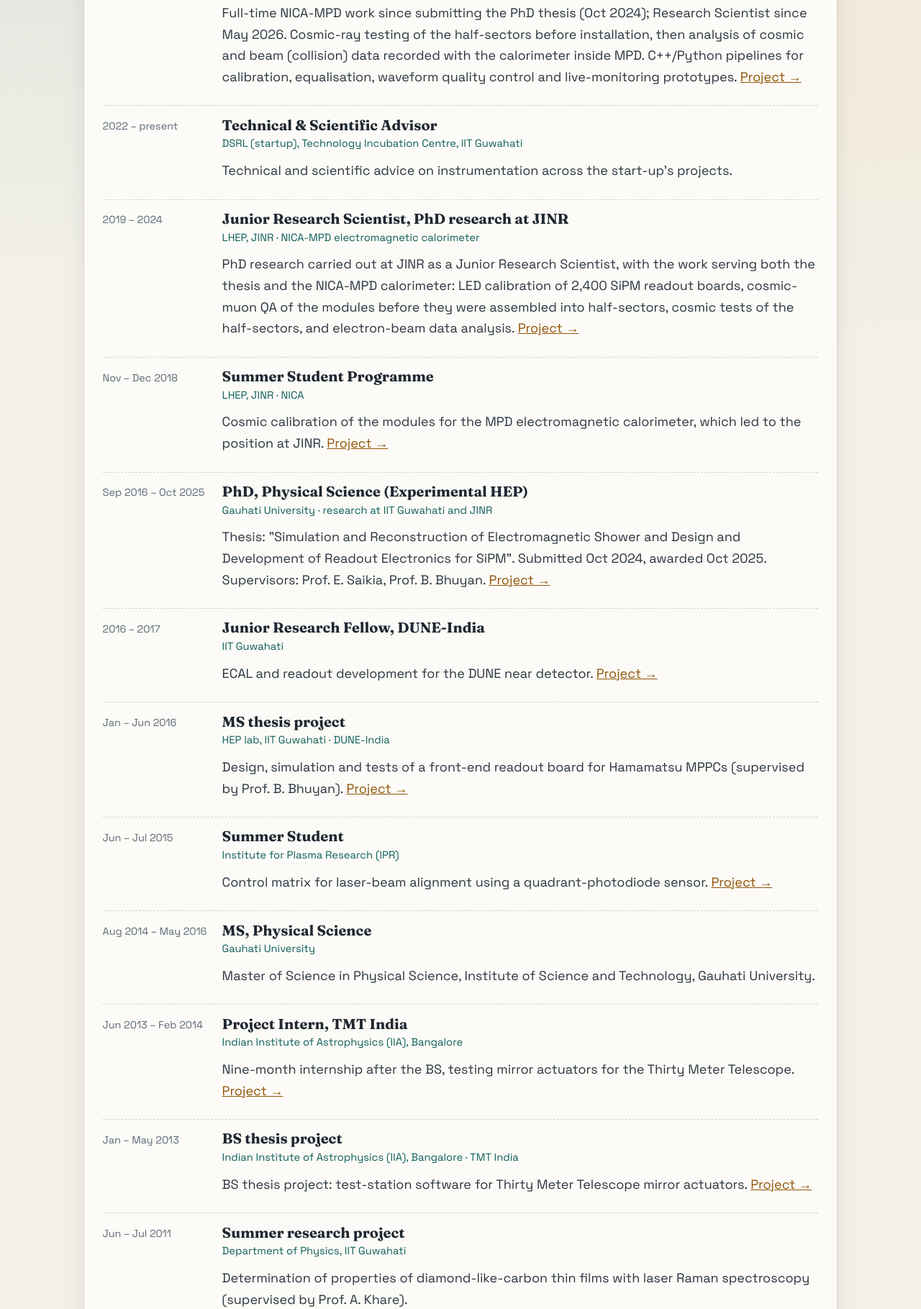
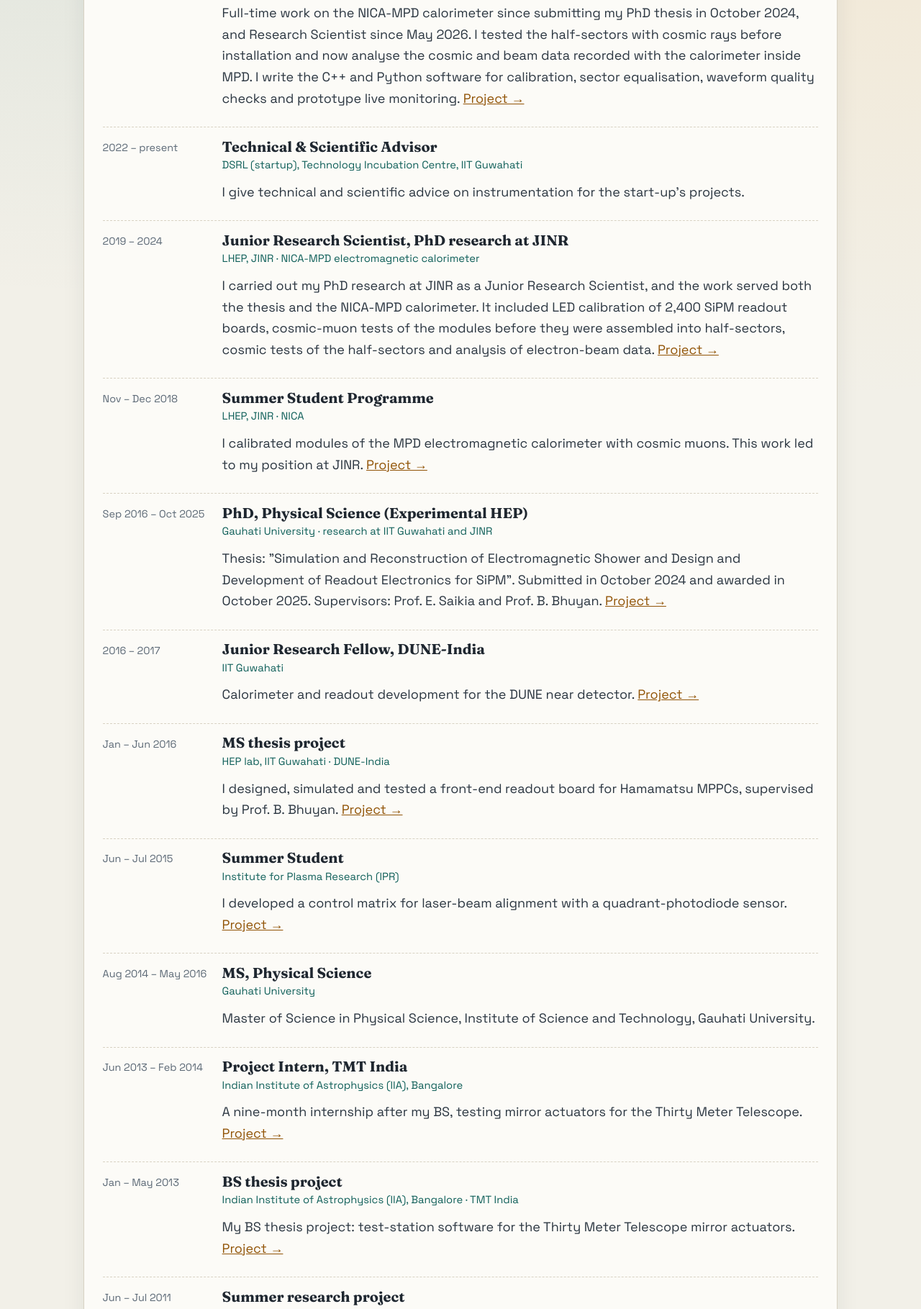
Before and after one commit to maharnab/maharnab.github.io, an Astro site: page /about in a window 1280 px wide. Shown: the part 981-2800 px from the top of the page at 72% size. Built offline with nearby package versions, Linux system fonts and the light colour scheme; Astro itself is replaced by a stand-in of ours.

Commit message:
About: plain-style experience entries; contact line mentions future projects
Co-Authored-By: Claude Opus 5.5 <noreply@anthropic.com>

```diff
--- a/src/data/timeline.ts
+++ b/src/data/timeline.ts
@@ -34,7 +34,7 @@ export const timeline: Entry[] = [
 		title: 'Full-time on NICA-MPD',
 		org: 'LHEP, JINR · NICA-MPD electromagnetic calorimeter',
 		short: 'Calibration, QA and data analysis for the MPD electromagnetic calorimeter.',
-		text: 'Full-time NICA-MPD work since submitting the PhD thesis (Oct 2024); Research Scientist since May 2026. Cosmic-ray testing of the half-sectors before installation, then analysis of cosmic and beam (collision) data recorded with the calorimeter inside MPD. C++/Python pipelines for calibration, equalisation, waveform quality control and live-monitoring prototypes.',
+		text: 'Full-time work on the NICA-MPD calorimeter since submitting my PhD thesis in October 2024, and Research Scientist since May 2026. I tested the half-sectors with cosmic rays before installation and now analyse the cosmic and beam data recorded with the calorimeter inside MPD. I write the C++ and Python software for calibration, sector equalisation, waveform quality checks and prototype live monitoring.',
 		project: 'mpd-ecal-data-analysis',
 		kind: 'work',
 		lane: 'jinr',
@@ -66,7 +66,7 @@ export const timeline: Entry[] = [
 		title: 'Junior Research Scientist, PhD research at JINR',
 		org: 'LHEP, JINR · NICA-MPD electromagnetic calorimeter',
 		short: 'Calorimeter work that served both the thesis and NICA-MPD.',
-		text: 'PhD research carried out at JINR as a Junior Research Scientist, with the work serving both the thesis and the NICA-MPD calorimeter: LED calibration of 2,400 SiPM readout boards, cosmic-muon QA of the modules before they were assembled into half-sectors, cosmic tests of the half-sectors, and electron-beam data analysis.',
+		text: 'I carried out my PhD research at JINR as a Junior Research Scientist, and the work served both the thesis and the NICA-MPD calorimeter. It included LED calibration of 2,400 SiPM readout boards, cosmic-muon tests of the modules before they were assembled into half-sectors, cosmic tests of the half-sectors and analysis of electron-beam data.',
 		project: 'module-tests-and-beam',
 		kind: 'work',
 		lane: 'jinr',
@@ -78,7 +78,7 @@ export const timeline: Entry[] = [
 		title: 'Technical & Scientific Advisor',
 		org: 'DSRL (startup), Technology Incubation Centre, IIT Guwahati',
 		short: 'Technical and scientific advice on instrumentation across the start-up’s projects.',
-		text: 'Technical and scientific advice on instrumentation across the start-up’s projects.',
+		text: 'I give technical and scientific advice on instrumentation for the start-up’s projects.',
 		kind: 'work',
 		lane: 'advisor',
 	},
@@ -89,7 +89,7 @@ export const timeline: Entry[] = [
 		title: 'Summer Student Programme',
 		org: 'LHEP, JINR · NICA',
 		short: 'Cosmic-muon calibration of calorimeter modules for MPD, the start of the JINR work.',
-		text: 'Cosmic calibration of the modules for the MPD electromagnetic calorimeter, which led to the position at JINR.',
+		text: 'I calibrated modules of the MPD electromagnetic calorimeter with cosmic muons. This work led to my position at JINR.',
 		project: 'module-tests-and-beam',
 		kind: 'project',
 	},
@@ -100,7 +100,7 @@ export const timeline: Entry[] = [
 		title: 'PhD, Physical Science (Experimental HEP)',
 		org: 'Gauhati University · research at IIT Guwahati and JINR',
 		short: 'Shower simulation, SiPM readout electronics, cosmic-muon QA of calorimeter modules and half-sectors, and electron-beam data analysis.',
-		text: 'Thesis: "Simulation and Reconstruction of Electromagnetic Shower and Design and Development of Readout Electronics for SiPM". Submitted Oct 2024, awarded Oct 2025. Supervisors: Prof. E. Saikia, Prof. B. Bhuyan.',
+		text: 'Thesis: "Simulation and Reconstruction of Electromagnetic Shower and Design and Development of Readout Electronics for SiPM". Submitted in October 2024 and awarded in October 2025. Supervisors: Prof. E. Saikia and Prof. B. Bhuyan.',
 		project: 'dune-nd-ecal-simulation',
 		kind: 'education',
 		lane: 'phd',
@@ -112,7 +112,7 @@ export const timeline: Entry[] = [
 		title: 'Junior Research Fellow, DUNE-India',
 		org: 'IIT Guwahati',
 		short: 'Calorimeter and readout studies for the DUNE near detector.',
-		text: 'ECAL and readout development for the DUNE near detector.',
+		text: 'Calorimeter and readout development for the DUNE near detector.',
 		project: 'dune-nd-ecal-simulation',
 		kind: 'work',
 	},
@@ -123,7 +123,7 @@ export const timeline: Entry[] = [
 		title: 'MS thesis project',
 		org: 'HEP lab, IIT Guwahati · DUNE-India',
 		short: 'SiPM front-end readout prototype for the DUNE fine-grained-tracker ECAL.',
-		text: 'Design, simulation and tests of a front-end readout board for Hamamatsu MPPCs (supervised by Prof. B. Bhuyan).',
+		text: 'I designed, simulated and tested a front-end readout board for Hamamatsu MPPCs, supervised by Prof. B. Bhuyan.',
 		project: 'mppc-frontend-readout',
 		kind: 'project',
 	},
@@ -134,7 +134,7 @@ export const timeline: Entry[] = [
 		title: 'Summer Student',
 		org: 'Institute for Plasma Research (IPR)',
 		short: 'Quadrant-photodiode control matrix for laser-beam alignment.',
-		text: 'Control matrix for laser-beam alignment using a quadrant-photodiode sensor.',
+		text: 'I developed a control matrix for laser-beam alignment with a quadrant-photodiode sensor.',
 		project: 'qpd-beam-alignment',
 		kind: 'project',
 	},
@@ -157,7 +157,7 @@ export const timeline: Entry[] = [
 		title: 'Project Intern, TMT India',
 		org: 'Indian Institute of Astrophysics (IIA), Bangalore',
 		short: 'Nine-month internship testing mirror actuators for the Thirty Meter Telescope.',
-		text: 'Nine-month internship after the BS, testing mirror actuators for the Thirty Meter Telescope.',
+		text: 'A nine-month internship after my BS, testing mirror actuators for the Thirty Meter Telescope.',
 		project: 'tmt-actuator-test-software',
 		kind: 'project',
 		lane: 'tmt',
@@ -170,7 +170,7 @@ export const timeline: Entry[] = [
 		title: 'BS thesis project',
 		org: 'Indian Institute of Astrophysics (IIA), Bangalore · TMT India',
 		short: 'Test-station software for Thirty Meter Telescope mirror actuators.',
-		text: 'BS thesis project: test-station software for Thirty Meter Telescope mirror actuators.',
+		text: 'My BS thesis project: test-station software for the Thirty Meter Telescope mirror actuators.',
 		project: 'tmt-actuator-test-software',
 		kind: 'project',
 	},
@@ -181,7 +181,7 @@ export const timeline: Entry[] = [
 		title: 'Summer research project',
 		org: 'Department of Physics, IIT Guwahati',
 		short: 'Laser Raman spectroscopy of diamond-like-carbon thin films.',
-		text: 'Determination of properties of diamond-like-carbon thin films with laser Raman spectroscopy (supervised by Prof. A. Khare).',
+		text: 'I studied the properties of diamond-like-carbon thin films with laser Raman spectroscopy, supervised by Prof. A. Khare.',
 		kind: 'project',
 	},
 	{
--- a/src/pages/about.astro
+++ b/src/pages/about.astro
@@ -37,7 +37,7 @@ import { skills, timelineNewestFirst as timeline } from '../data/timeline';
 				side of this work, from fast data decoding to analysis on GPUs and computing clusters.
 			</p>
 			<p>
-				<em>For collaborations or discussions about any of these projects, please contact me by email or on
+				<em>For collaborations or discussions about these or future projects, please contact me by email or on
 				LinkedIn.</em>
 			</p>
 		</div>
```
